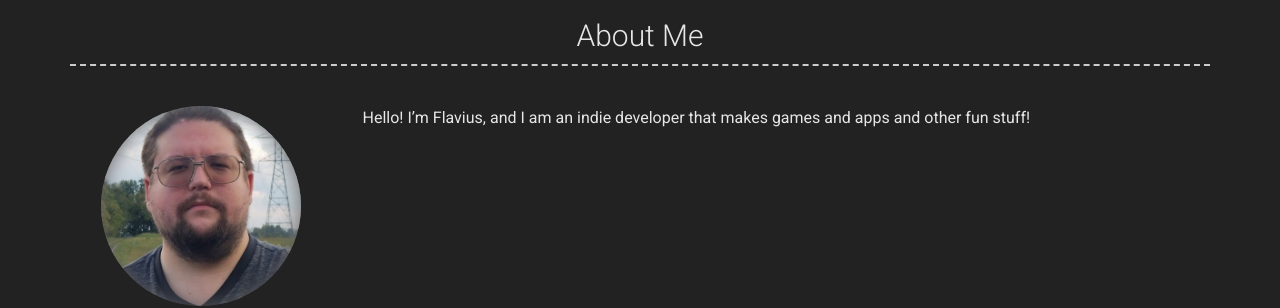
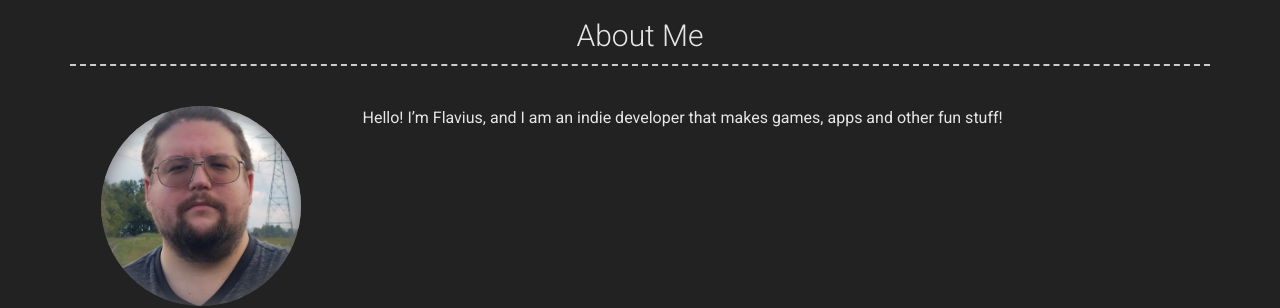
Before and after one commit to FlavCreations/resume.flavcreations.com, a Jekyll site: the page built from index.md, in a window 1280 px wide. Shown: the part 173-481 px from the top of the page. Built offline with Jekyll 4.4.1, drawn with Linux system fonts in a browser that asks for light colours; nearby versions of some CDN libraries.

Commit message:
Update _config.yml

```diff
--- a/_config.yml
+++ b/_config.yml
@@ -52,7 +52,7 @@ additional_links:
 # about_title: About Me (Use this to override about section title)
 about_profile_image: images/profile_1.jpg
 about_content: | # this will include new lines to allow paragraphs
-  Hello! I'm Flavius, and I am an indie developer that makes games and apps and other fun stuff!
+  Hello! I'm Flavius, and I am an indie developer that makes games, apps and other fun stuff!
 
 #   You can even add paragraphs by using empty lines like this and add anything else [markdown](https://www.markdownguide.org/getting-started#what-is-markdown) supports such as
 #    - Lists
```
